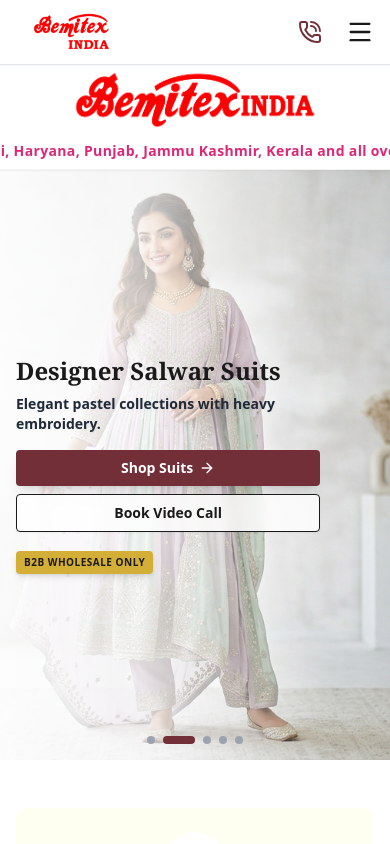
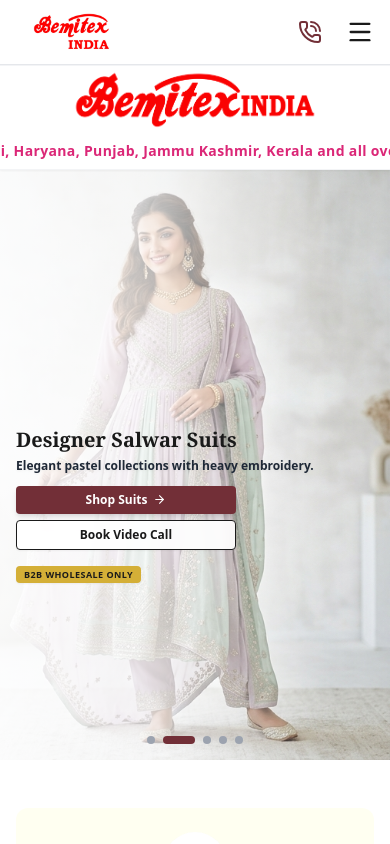
Before and after one commit to DigitechHarsh/bemitexindia, a Next.js app in the folder frontend/: page / in a window 390 px wide. Shown: the top 844 px of the page. Built offline with nearby package versions, Linux system fonts and the light colour scheme; a web font is replaced by a local one.

Commit message:
Move hero overlay text lower on mobile and make buttons smaller and compact

```diff
--- a/frontend/src/app/page.tsx
+++ b/frontend/src/app/page.tsx
@@ -132,7 +132,7 @@
         </div>
 
         {/* Text Content Overlay */}
-        <div className="relative z-10 w-full max-w-7xl mx-auto px-4 sm:px-6 lg:px-8">
+        <div className="relative z-10 w-full max-w-7xl mx-auto px-4 sm:px-6 lg:px-8 pt-20 sm:pt-14 md:pt-0">
           <AnimatePresence mode="wait">
             <motion.div
               key={currentSlide}
@@ -142,24 +142,24 @@
               transition={{ duration: 0.6 }}
               className="max-w-[85%] sm:max-w-md md:max-w-2xl w-full"
             >
-              <h1 className="text-2xl sm:text-3xl md:text-5xl lg:text-6xl font-serif font-bold text-bemitex-dark mb-2 md:mb-6 leading-tight">
+              <h1 className="text-xl sm:text-3xl md:text-5xl lg:text-6xl font-serif font-bold text-bemitex-dark mb-1.5 md:mb-6 leading-tight">
                 <span className={heroSlides[currentSlide].titleColor}>
                   {heroSlides[currentSlide].title}
                 </span>
               </h1>
-              <p className="text-sm sm:text-base md:text-lg lg:text-xl text-gray-800 mb-4 md:mb-8 font-semibold drop-shadow-sm">
+              <p className="text-xs sm:text-base md:text-lg lg:text-xl text-gray-800 mb-3 md:mb-8 font-semibold drop-shadow-sm">
                 {heroSlides[currentSlide].subtitle}
               </p>
-              <div className="flex flex-col sm:flex-row gap-2 sm:gap-3 md:gap-4">
-                <Link href={heroSlides[currentSlide].ctaLink} className="bg-bemitex-maroon text-white font-bold text-sm md:text-lg px-4 md:px-8 py-2 md:py-4 rounded hover:bg-bemitex-dark transition-colors text-center inline-flex justify-center items-center gap-1.5 md:gap-2 shadow-lg hover:scale-105 transform transition-transform">
-                  {heroSlides[currentSlide].ctaText} <ArrowRight size={16} className="md:w-5 md:h-5" />
+              <div className="flex flex-col sm:flex-row gap-1.5 sm:gap-3 md:gap-4 max-w-[220px] sm:max-w-none">
+                <Link href={heroSlides[currentSlide].ctaLink} className="bg-bemitex-maroon text-white font-semibold md:font-bold text-xs md:text-lg px-3.5 py-1.5 md:px-8 md:py-4 rounded hover:bg-bemitex-dark transition-colors text-center inline-flex justify-center items-center gap-1.5 md:gap-2 shadow-md hover:scale-105 transform transition-transform">
+                  {heroSlides[currentSlide].ctaText} <ArrowRight size={13} className="md:w-5 md:h-5" />
                 </Link>
-                <Link href="/video-call" className="bg-white/80 backdrop-blur-sm border border-bemitex-dark text-bemitex-dark font-bold text-sm md:text-lg px-4 md:px-8 py-2 md:py-4 rounded hover:bg-gray-50 transition-colors text-center shadow-sm">
+                <Link href="/video-call" className="bg-white/90 backdrop-blur-sm border border-bemitex-dark text-bemitex-dark font-semibold md:font-bold text-xs md:text-lg px-3.5 py-1.5 md:px-8 md:py-4 rounded hover:bg-gray-50 transition-colors text-center shadow-sm">
                   Book Video Call
                 </Link>
               </div>
-              <div className="mt-4 md:mt-8">
-                <span className="inline-block bg-bemitex-gold text-bemitex-dark font-bold px-2 py-1 md:px-4 md:py-2 rounded text-[10px] md:text-sm uppercase tracking-wider shadow-md">
+              <div className="mt-2.5 md:mt-8">
+                <span className="inline-block bg-bemitex-gold text-bemitex-dark font-bold px-2 py-0.5 md:px-4 md:py-2 rounded text-[9px] md:text-sm uppercase tracking-wider shadow-sm">
                   B2B Wholesale Only
                 </span>
               </div>
```
